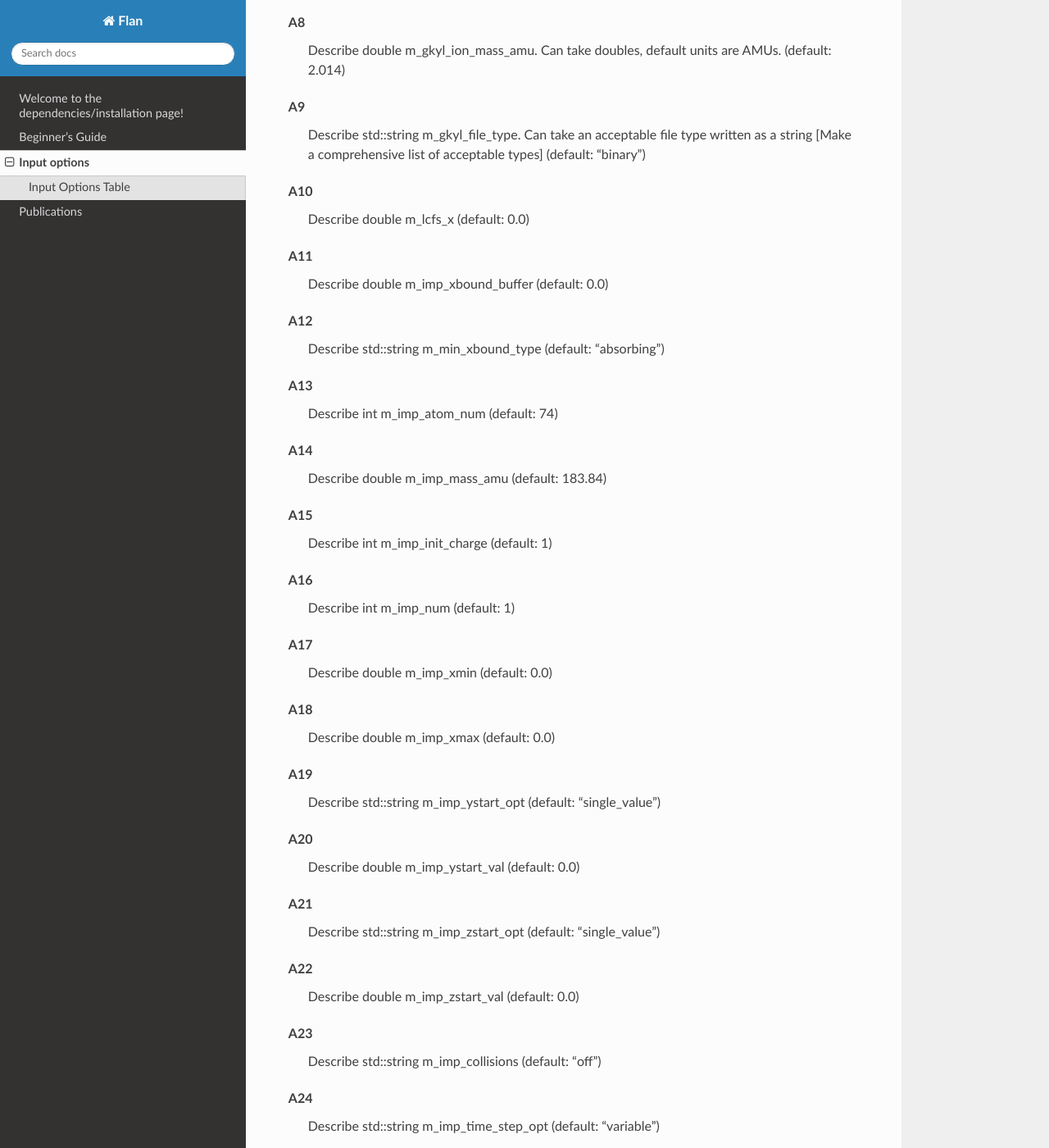
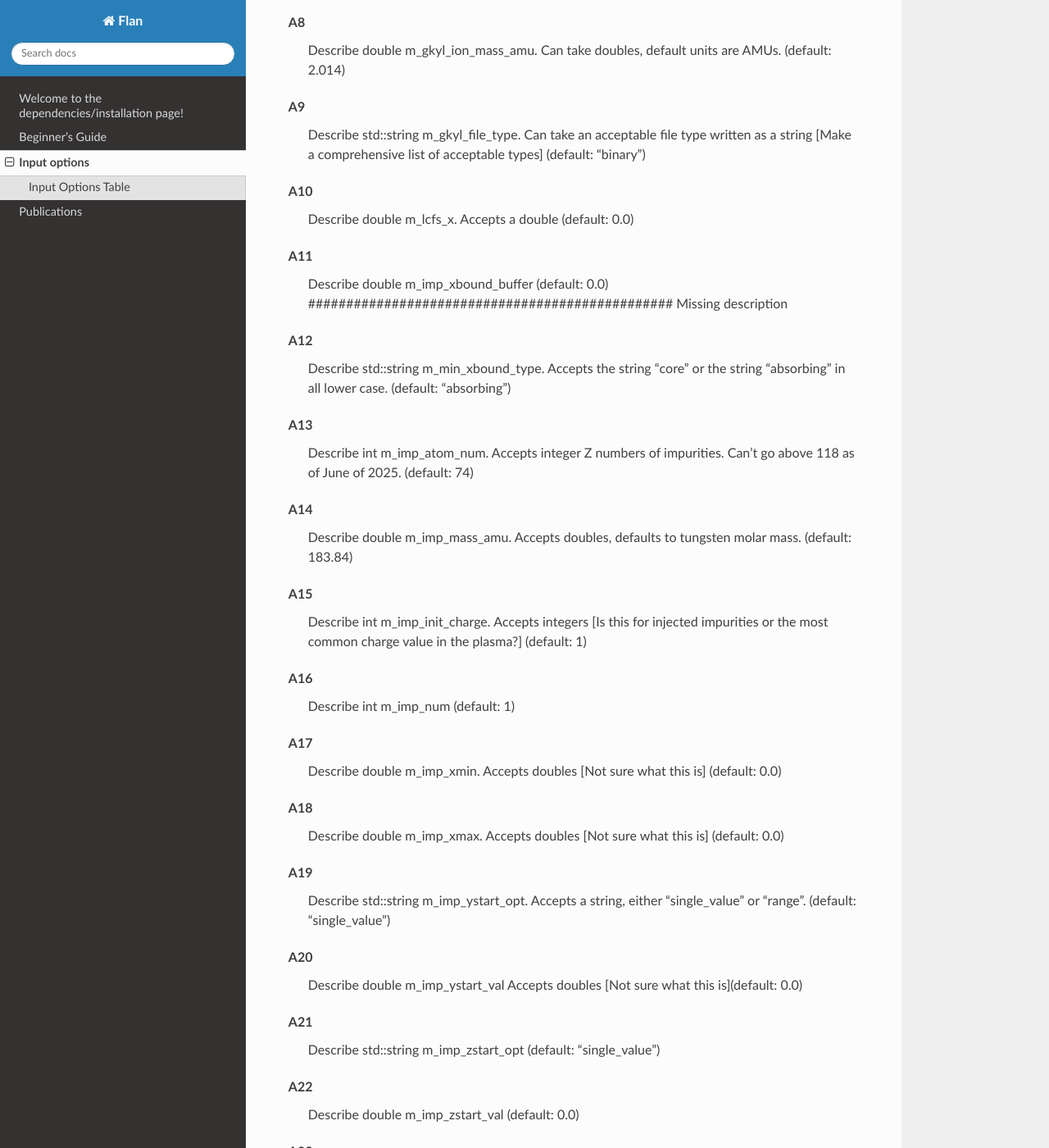
Before and after one commit to shawnzamperini/flan, a Sphinx documentation site: the page built from docs/source/inputOptions.rst, in a window 1280 px wide and 1400 px high, scrolled down 2437 px. Shown: the whole window at 82% size. Built offline with Sphinx 7.4.7 and the Read the Docs theme 3.1.0, drawn with Linux system fonts in a browser that asks for light colours.

Commit message:
Update inputOptions.rst
Updated A10 through A20

```diff
--- a/docs/source/inputOptions.rst
+++ b/docs/source/inputOptions.rst
@@ -152,32 +152,32 @@ Input Options Table
 .. _A10:
 
 **A10**
-  Describe double m_lcfs_x (default: 0.0)
+  Describe double m_lcfs_x. Accepts a double (default: 0.0)
 
 .. _A11:
 
 **A11**
-  Describe double m_imp_xbound_buffer (default: 0.0)
+  Describe double m_imp_xbound_buffer (default: 0.0) ################################################ Missing description
 
 .. _A12:
 
 **A12**
-  Describe std::string m_min_xbound_type (default: "absorbing")
+  Describe std::string m_min_xbound_type. Accepts the string "core" or the string "absorbing" in all lower case. (default: "absorbing")
 
 .. _A13:
 
 **A13**
-  Describe int m_imp_atom_num (default: 74)
+  Describe int m_imp_atom_num. Accepts integer Z numbers of impurities. Can't go above 118 as of June of 2025. (default: 74)
 
 .. _A14:
 
 **A14**
-  Describe double m_imp_mass_amu (default: 183.84)
+  Describe double m_imp_mass_amu. Accepts doubles, defaults to tungsten molar mass. (default: 183.84)
 
 .. _A15:
 
 **A15**
-  Describe int m_imp_init_charge (default: 1)
+  Describe int m_imp_init_charge.  Accepts integers [Is this for injected impurities or the most common charge value in the plasma?] (default: 1)
 
 .. _A16:
 
@@ -187,22 +187,22 @@ Input Options Table
 .. _A17:
 
 **A17**
-  Describe double m_imp_xmin (default: 0.0)
+  Describe double m_imp_xmin. Accepts doubles [Not sure what this is] (default: 0.0)
 
 .. _A18:
 
 **A18**
-  Describe double m_imp_xmax (default: 0.0)
+  Describe double m_imp_xmax. Accepts doubles [Not sure what this is] (default: 0.0)
 
 .. _A19:
 
 **A19**
-  Describe std::string m_imp_ystart_opt (default: "single_value")
+  Describe std::string m_imp_ystart_opt. Accepts a string, either "single_value" or "range". (default: "single_value")
 
 .. _A20:
 
 **A20**
-  Describe double m_imp_ystart_val (default: 0.0)
+  Describe double m_imp_ystart_val Accepts doubles [Not sure what this is](default: 0.0)
 
 .. _A21:
 
```
